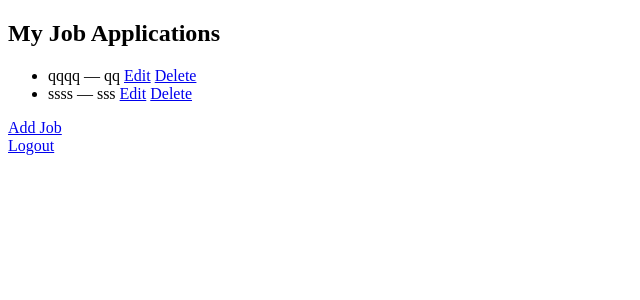
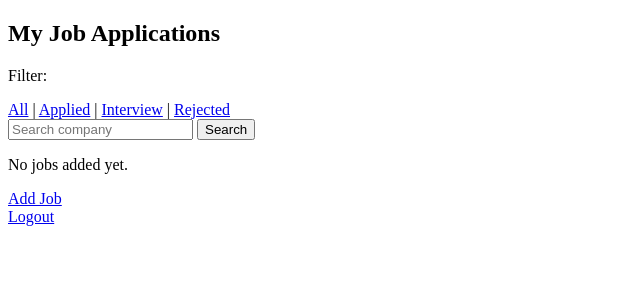
Before and after one commit to ameenmhx/job-tracker, a Flask app: page /my-jobs?status=Applied in a window 1280 px wide. Shown: the top 300 px of the page, without its empty margins (0-640 px from the left). Run offline with Flask 3, Linux system fonts and the light colour scheme; a user stored in the database is signed in; data comes from the database, SQL or seed files in the repository.

Commit message:
Add dashboard counts, filtering, and search for jobs

```diff
--- a/backend/app/routes.py
+++ b/backend/app/routes.py
@@ -49,14 +49,28 @@ def my_jobs():
     if "user_id" not in session:
         return "Unauthorized"
 
+    status = request.args.get("status")
+    search = request.args.get("search")
+
     conn = get_db_connection()
-    jobs = conn.execute(
-        "SELECT id, company, status FROM jobs WHERE user_id = ?",
-        (session["user_id"],)
-    ).fetchall()
+
+    query = "SELECT id, company, status FROM jobs WHERE user_id = ?"
+    params = [session["user_id"]]
+
+    if status:
+        query += " AND status = ?"
+        params.append(status)
+
+    if search:
+        query += " AND company LIKE ?"
+        params.append(f"%{search}%")
+
+    jobs = conn.execute(query, params).fetchall()
     conn.close()
 
     return render_template("my_jobs.html", jobs=jobs)
+
+
 
 @main.route("/edit-job/<int:job_id>", methods=["GET", "POST"])
 def edit_job(job_id):
@@ -165,6 +179,44 @@ def login():
 
     return render_template("login.html")
 
+@main.route("/dashboard")
+def dashboard():
+    if "user_id" not in session:
+        return "Unauthorized"
+
+    conn = get_db_connection()
+
+    total = conn.execute(
+        "SELECT COUNT(*) FROM jobs WHERE user_id = ?",
+        (session["user_id"],)
+    ).fetchone()[0]
+
+    applied = conn.execute(
+        "SELECT COUNT(*) FROM jobs WHERE user_id = ? AND status = 'Applied'",
+        (session["user_id"],)
+    ).fetchone()[0]
+
+    interview = conn.execute(
+        "SELECT COUNT(*) FROM jobs WHERE user_id = ? AND status = 'Interview'",
+        (session["user_id"],)
+    ).fetchone()[0]
+
+    rejected = conn.execute(
+        "SELECT COUNT(*) FROM jobs WHERE user_id = ? AND status = 'Rejected'",
+        (session["user_id"],)
+    ).fetchone()[0]
+
+    conn.close()
+
+    return render_template(
+        "dashboard.html",
+        total=total,
+        applied=applied,
+        interview=interview,
+        rejected=rejected
+    )
+
+
 
 @main.route("/logout")
 def logout():
--- a/backend/app/templates/my_jobs.html
+++ b/backend/app/templates/my_jobs.html
@@ -5,6 +5,17 @@
 </head>
 <body>
     <h2>My Job Applications</h2>
+
+    <p>Filter:</p>
+<a href="/my-jobs">All</a> |
+<a href="/my-jobs?status=Applied">Applied</a> |
+<a href="/my-jobs?status=Interview">Interview</a> |
+<a href="/my-jobs?status=Rejected">Rejected</a>
+<form method="GET">
+    <input type="text" name="search" placeholder="Search company">
+    <button type="submit">Search</button>
+</form>
+
 
     {% if jobs %}
         <ul>
```
Also changed, not shown: backend/app/templates/dashboard.html (added, +18 -0 lines).
